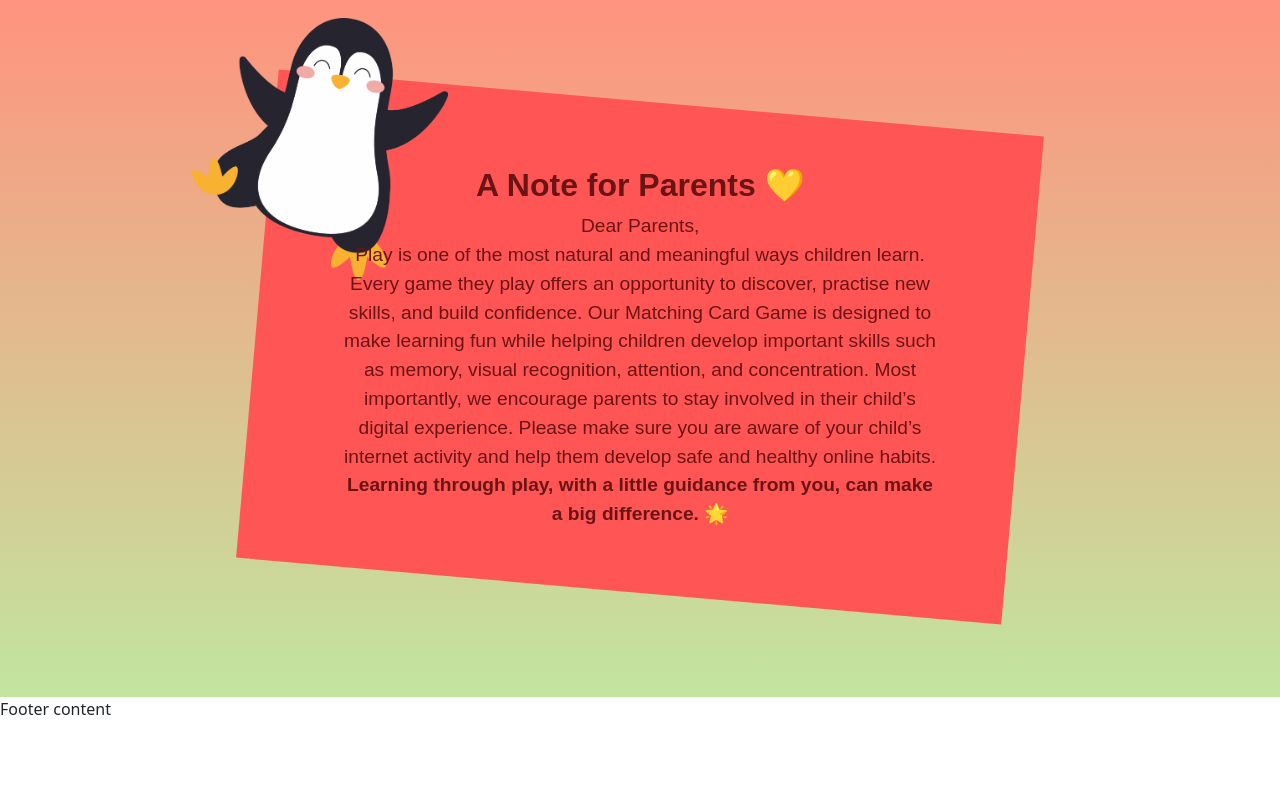
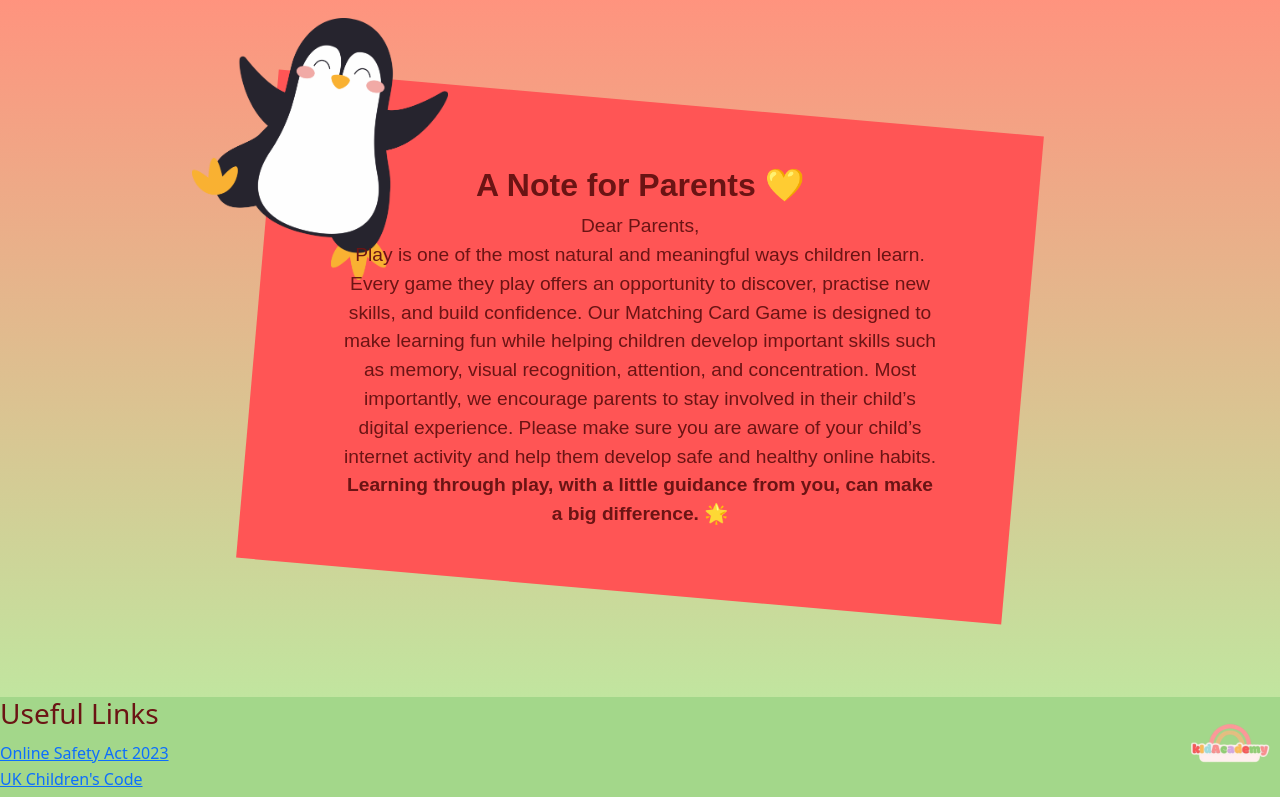
Before and after one commit to vanesaivch/kidAcademy, a website: page index.html in a window 1280 px wide. Shown: the part 615-1412 px from the top of the page. Before the commit the page ends 1336 px from the top, so only its background shows below. Drawn offline with nearby package versions, Linux system fonts and the light colour scheme; a script that the page names is missing; a web font is replaced by a local one.

Commit message:
added footer content

```diff
--- a/assets/css/style.css
+++ b/assets/css/style.css
@@ -46,6 +46,19 @@ main {
     height: auto;
 }
 
+    /* Footer styles*/
+    footer {
+    background-color: var(--primary-color);
+    color: var(--text-color);
+    display: flex;
+    flex-direction: row;
+    justify-content: space-between;
+}
+#links {
+    display: flex;
+    flex-direction: column;
+    gap: 2px;
+}
 
 /*Home page styles*/
 h1, h2 {
--- a/index.html
+++ b/index.html
@@ -24,7 +24,9 @@
      <link
   href="https://unpkg.com/aos@2.3.1/dist/aos.css"
   rel="stylesheet">
+
     <!-- CSS style sheet -->
+
     <link rel="stylesheet" href="assets/css/style.css" />
   </head>
   <body>
@@ -101,7 +103,28 @@
         </p>
       </section>
     </main>
-    <footer>Footer content</footer>
+     <footer>
+      <div id="links">
+        <h3>Useful Links</h3>
+        <a
+          href="https://www.ofcom.org.uk/online-safety/protecting-children/protection-of-children-duties-under-the-online-safety-act?utm_source=chatgpt.com"
+          target="_blank"
+          rel="noopener noreferrer"
+        >
+          Online Safety Act 2023
+        </a>
+        <a
+          href="https://www.ofcom.org.uk/online-safety/protecting-children/protection-of-children-duties-under-the-online-safety-act?utm_source=chatgpt.com"
+          target="_blank"
+          rel="noopener noreferrer"
+        >
+          UK Children's Code
+        </a>
+      </div>
+      <div>
+        <img src="assets/images/logo.png" alt="KidAcademy Logo" id="logo" />
+      </div>
+    </footer>
     <!-- Bootstrap JS -->
     <script
       src="https://cdn.jsdelivr.net/npm/bootstrap@5.3.8/dist/js/bootstrap.bundle.min.js"
```
